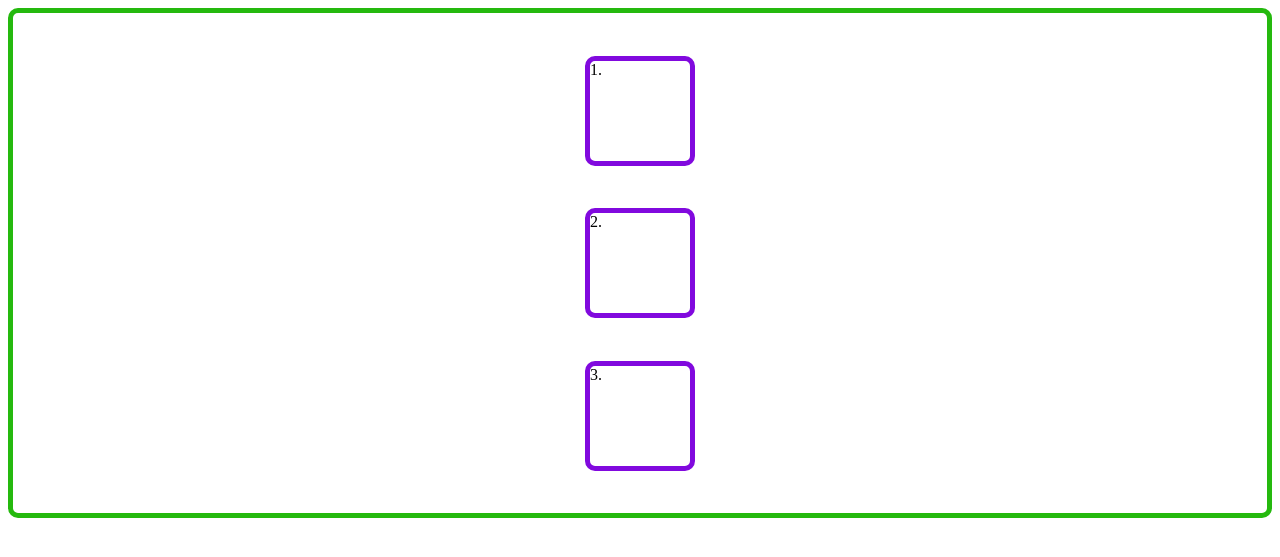
After one commit to sangthapa123/django-demo, a Django app: template main/templates/main/css.html in a window 1280 px wide. The commit adds this page. Shown: the top 557 px of the page. Run offline with Django 5.2, Linux system fonts and the light colour scheme; the template is opened without the code that fills it, so the values that code supplies are empty.

Commit message:
added css

```diff
--- a/main/templates/main/contact.html
+++ b/main/templates/main/contact.html
@@ -6,7 +6,8 @@
     <title>Document</title>
 </head>
 <body>
-    <h1> This is Contact page</h1>
+
+    <h1 style="color:green"> This is Contact page</h1>
     <button type="button" class="btn btn-primary"><a href="#">Contact</a></button>
     <p>Lorem ipsum dolor sit amet consectetur adipisicing elit. Aspernatur, eaque rem. Aliquid incidunt consectetur expedita optio repellat dolores itaque consequuntur ab eum enim, doloremque labore, recusandae assumenda aut temporibus quibusdam.</p>
 </body>
--- /dev/null
+++ b/main/templates/main/css.html
@@ -0,0 +1,106 @@
+<!DOCTYPE html>
+<html lang="en">
+<head>
+    <meta charset="UTF-8">
+    <meta name="viewport" content="width=device-width, initial-scale=1.0">
+    <title>Document</title>
+    <!-- internal css -->
+    <style>
+        p{
+            color: red;
+            font-size: 50px;
+            text-align: center;
+            border: 5px solid rgb(37, 185, 14);
+            border-radius: 10px;
+            border-style: double;
+            background-color: blue;
+            padding-top: 10px;
+            padding-right: 20px;
+            padding-bottom: 30px;
+            padding-left: 40px;
+            margin: 10px;
+            font-weight: bold;
+        }
+        /* .css{
+            margin: 30px;
+            padding: 6px;
+            border: 5px solid rgb(37, 185, 14); border-radius: 10px;
+            font-weight: bold;
+            font-style: italic;
+            background-color: yellow;
+        } */
+        /* #css{
+            margin: 30px;
+            padding: 6px;
+            border: 5px solid rgb(37, 185, 14); border-radius: 10px;
+            font-weight: bold;
+            font-style: italic;
+            background-color: gray
+
+        } */
+
+        .inner-box{
+                height: 100px;
+                width: 100px;
+                justify-content: space-evenly;
+                border-radius: 10px;
+                border: 5px solid rgb(129, 9, 222);
+
+            }
+        .outer-box{
+            background-color: none;
+            height: 500px;
+            display: flex;
+            /* justify-content: space-between; */
+            justify-content: space-evenly;
+            align-items: center;
+            height: 400px;
+            flex-direction: column;
+            border-radius: 10px;
+            border: 5px solid rgb(37, 185, 14);
+            height: 500px;
+        }
+    </style>
+</head>
+<body>
+    <div class="outer-box">
+        <div class="inner-box">
+            1.
+        </div>
+        <div class="inner-box">
+            2.
+        </div>
+        <div class="inner-box">
+            3.
+        </div>
+    </div>
+    <!-- inline css -->
+    <!-- <p  id = "css" style="color: red;
+    font-size: 50px;
+    text-align: center;
+    border: 5px solid rgb(37, 185, 14);
+    border-radius: 10px;
+    border-style: double;
+    background-color: blue;
+    padding-top: 10px;
+    padding-right: 20px;
+    padding-bottom: 30px;
+    padding-left: 40px;
+    margin: 10px;
+    font-weight: bold;
+    ">
+    This is inline css</p> -->
+
+    <!-- <p style="margin: 30px;
+    padding: 6px;
+    border: 5px solid rgb(37, 185, 14); border-radius: 10px;
+    font-weight: bold;
+    font-style: italic;
+    ">This is inline css</p> -->
+
+    <!-- <p class="css">Css for class</p>
+    <p class="css" id="css">css for id</p> -->
+
+
+</body>
+</html>
--- a/main/urls.py
+++ b/main/urls.py
@@ -5,5 +5,6 @@ urlpatterns = [
     path('home/', views.home, name='home'),
     path('contact/', views.contact, name='contact'),
     path('about/', views.about, name='about'),
+    path('css/', views.css, name='css'),
 
 ]
```
